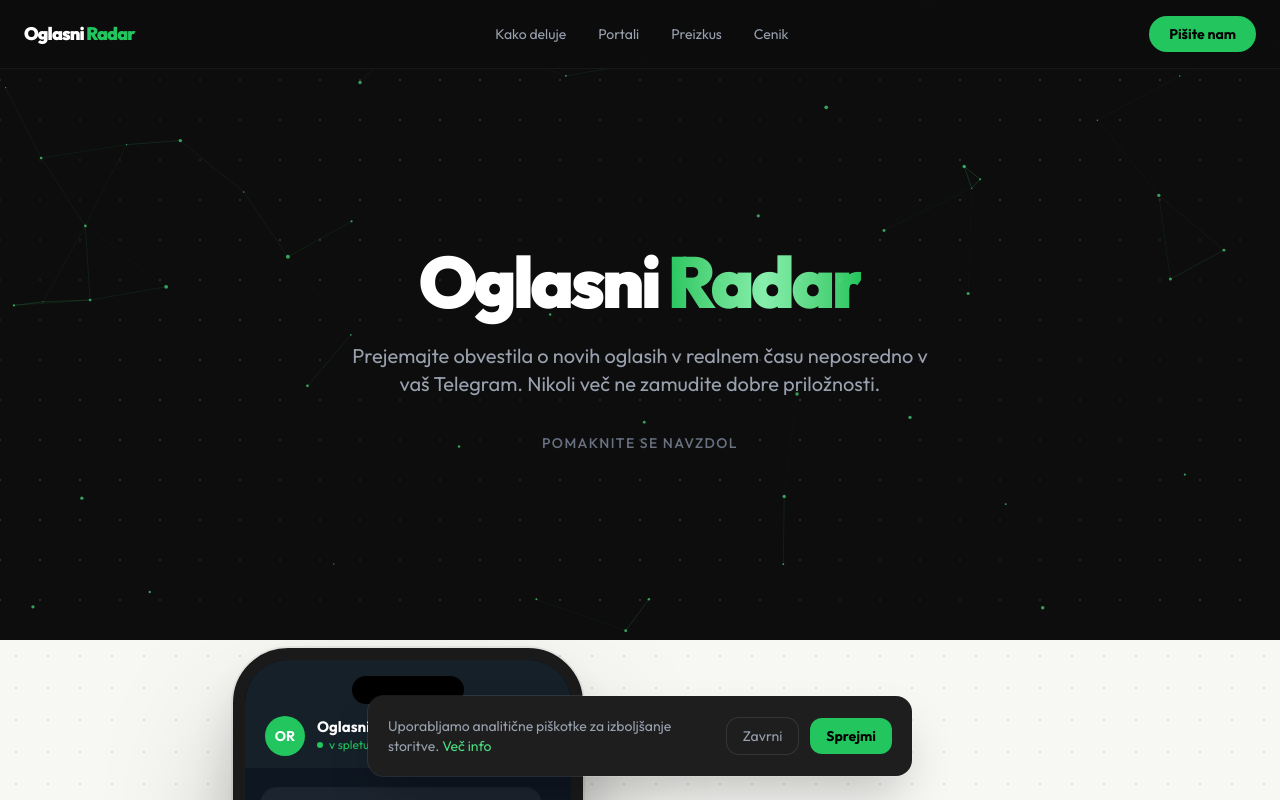
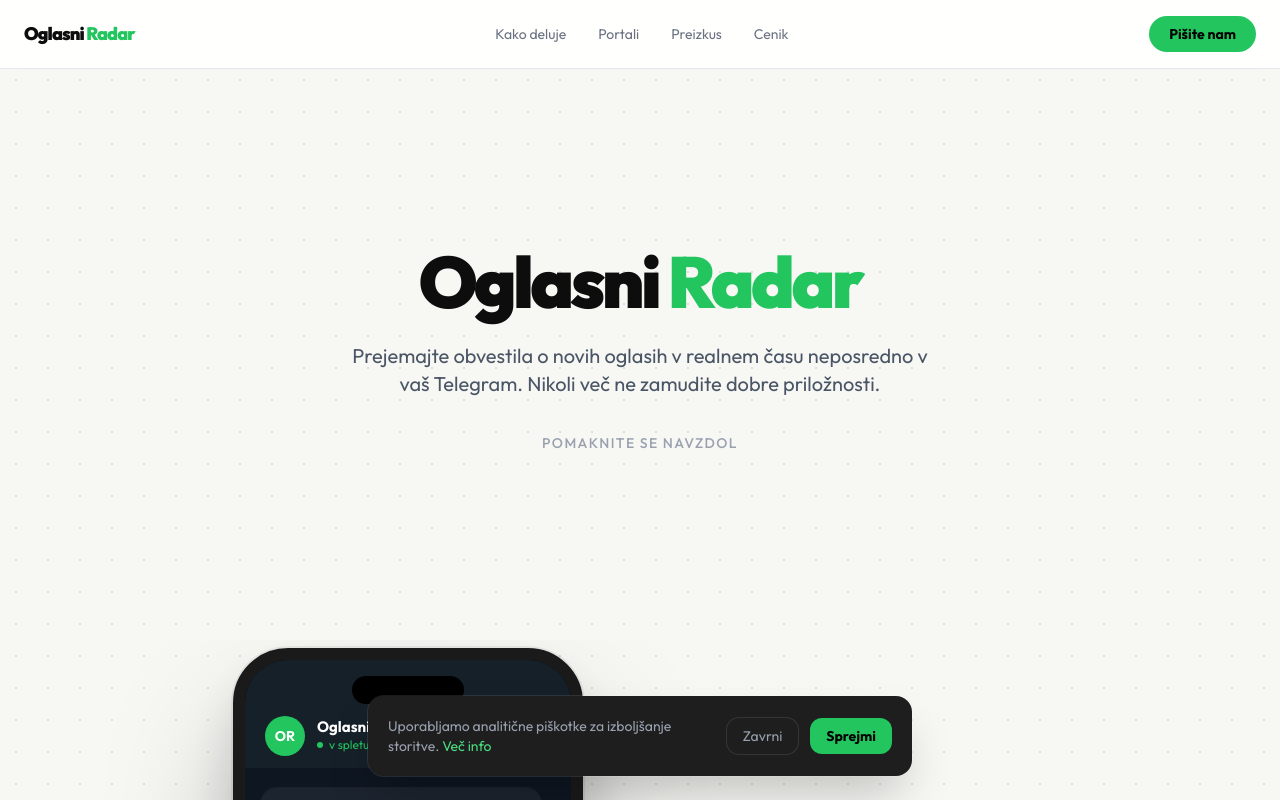
Before and after one commit to thebap-tist/WEBSITE-SCRAPER, a React (Vite) app: page / in a window 1280 px wide. Shown: the top 800 px of the page. Built offline with nearby package versions, Linux system fonts and the light colour scheme.

Commit message:
feat: update redesign files

```diff
--- a/src/App.tsx
+++ b/src/App.tsx
@@ -149,42 +149,42 @@
   return (
     <div className="min-h-screen bg-[#f7f7f4] text-[#0d0d0d] selection:bg-[#22c55e]/30">
 
-      {/* ── Navbar (stays dark — anchors brand identity) ── */}
-      <nav className={`fixed top-0 left-0 right-0 z-50 bg-[#0d0d0d]/95 backdrop-blur-md border-b border-white/5 transition-transform duration-1000 ${navVisible ? 'translate-y-0' : '-translate-y-full'}`}>
+      {/* ── Navbar (light) ── */}
+      <nav className={`fixed top-0 left-0 right-0 z-50 bg-white/90 backdrop-blur-md border-b border-gray-200 transition-transform duration-1000 ${navVisible ? 'translate-y-0' : '-translate-y-full'}`}>
         <div className="flex items-center justify-between px-6 py-4">
-          <a href="#" onClick={() => { navLinkClicked.current = true; }} className="text-lg font-black tracking-tighter text-white hover:opacity-80 transition-opacity">
+          <a href="#" onClick={() => { navLinkClicked.current = true; }} className="text-lg font-black tracking-tighter text-[#0d0d0d] hover:opacity-70 transition-opacity">
             Oglasni <span className="text-[#22c55e]">Radar</span>
           </a>
-          <div className="hidden md:flex items-center gap-8 text-sm text-gray-400">
+          <div className="hidden md:flex items-center gap-8 text-sm text-gray-500">
             {[
               { href: '#kako-deluje', label: 'Kako deluje' },
               { href: '#portali', label: 'Portali' },
               { href: '#preizkus', label: 'Preizkus' },
               { href: '#cenik', label: 'Cenik' },
             ].map(({ href, label }) => (
-              <a key={href} href={href} onClick={() => { navLinkClicked.current = true; }} className="hover:text-white transition-colors">{label}</a>
+              <a key={href} href={href} onClick={() => { navLinkClicked.current = true; }} className="hover:text-[#0d0d0d] transition-colors">{label}</a>
             ))}
           </div>
           <div className="flex items-center gap-3">
             <button onClick={() => setIsModalOpen(true)} className="rounded-full bg-[#22c55e] px-5 py-2 text-sm font-bold text-black hover:bg-[#4ade80] transition-colors">
               Pišite nam
             </button>
-            <button onClick={() => setIsMobileMenuOpen(prev => !prev)} className="md:hidden text-gray-400 hover:text-white transition-colors">
+            <button onClick={() => setIsMobileMenuOpen(prev => !prev)} className="md:hidden text-gray-500 hover:text-[#0d0d0d] transition-colors">
               {isMobileMenuOpen ? <X size={22} /> : <Menu size={22} />}
             </button>
           </div>
         </div>
         <AnimatePresence>
           {isMobileMenuOpen && (
-            <motion.div initial={{ opacity: 0, height: 0 }} animate={{ opacity: 1, height: 'auto' }} exit={{ opacity: 0, height: 0 }} className="md:hidden overflow-hidden border-t border-white/5">
-              <div className="flex flex-col items-end px-6 py-4 gap-5 text-sm text-gray-400">
+            <motion.div initial={{ opacity: 0, height: 0 }} animate={{ opacity: 1, height: 'auto' }} exit={{ opacity: 0, height: 0 }} className="md:hidden overflow-hidden border-t border-gray-200">
+              <div className="flex flex-col items-end px-6 py-4 gap-5 text-sm text-gray-500">
                 {[
                   { href: '#kako-deluje', label: 'Kako deluje' },
                   { href: '#portali', label: 'Portali' },
                   { href: '#preizkus', label: 'Preizkus' },
                   { href: '#cenik', label: 'Cenik' },
                 ].map(({ href, label }) => (
-                  <a key={href} href={href} onClick={() => { setIsMobileMenuOpen(false); navLinkClicked.current = true; }} className="hover:text-white transition-colors">{label}</a>
+                  <a key={href} href={href} onClick={() => { setIsMobileMenuOpen(false); navLinkClicked.current = true; }} className="hover:text-[#0d0d0d] transition-colors">{label}</a>
                 ))}
               </div>
             </motion.div>
@@ -192,18 +192,17 @@
         </AnimatePresence>
       </nav>
 
-      {/* ── Hero (stays dark — dramatic opener) ── */}
-      <section className="relative flex h-[80vh] flex-col items-center justify-center px-6 text-center pt-16 overflow-hidden bg-[#0d0d0d]">
-        <NetworkBg />
-        <h1 className="mb-6 text-5xl font-black tracking-tighter md:text-7xl text-white">
-          Oglasni <span className="bg-gradient-to-r from-[#22c55e] via-[#86efac] to-[#22c55e] bg-clip-text text-transparent">Radar</span>
+      {/* ── Hero (light) ── */}
+      <section className="relative flex h-[80vh] flex-col items-center justify-center px-6 text-center pt-16 overflow-hidden bg-[#f7f7f4] dot-grid">
+        <h1 className="mb-6 text-5xl font-black tracking-tighter md:text-7xl text-[#0d0d0d]">
+          Oglasni <span className="text-[#22c55e]">Radar</span>
         </h1>
-        <p className="max-w-xl text-lg text-gray-400 md:text-xl">
+        <p className="max-w-xl text-lg text-gray-600 md:text-xl">
           Prejemajte obvestila o novih oglasih v realnem času neposredno v vaš Telegram.
           Nikoli več ne zamudite dobre priložnosti.
         </p>
         <div className="mt-10 animate-bounce">
-          <p className="text-sm font-medium uppercase tracking-widest text-gray-500">Pomaknite se navzdol</p>
+          <p className="text-sm font-medium uppercase tracking-widest text-gray-400">Pomaknite se navzdol</p>
         </div>
       </section>
 
@@ -519,17 +518,17 @@
 
       <div className="h-px bg-gray-200" />
 
-      {/* ── Final CTA (stays dark — bookend contrast) ── */}
-      <section className="relative bg-[#0d0d0d] py-32 px-6 text-center overflow-hidden">
+      {/* ── Final CTA (light) ── */}
+      <section className="relative bg-[#f7f7f4] py-32 px-6 text-center overflow-hidden dot-grid">
         <div className="mx-auto max-w-3xl">
-          <h2 className="mb-6 text-4xl font-bold md:text-5xl leading-tight text-white">
+          <h2 className="mb-6 text-4xl font-bold md:text-5xl leading-tight text-[#0d0d0d]">
             Pripravljeni, da ujamete naslednji oglas pred vsemi?
           </h2>
-          <p className="mb-10 text-xl text-gray-400 text-center">
+          <p className="mb-10 text-xl text-gray-600 text-center">
             Povejte nam, kaj iščete, in skupaj bomo nastavili vaš osebni radar. <br />
             Odgovorimo še isti dan!
           </p>
-          <button onClick={() => setIsModalOpen(true)} className="group inline-flex items-center gap-2 rounded-full bg-[#22c55e] px-10 py-4 text-lg font-bold text-black transition-all hover:scale-105 hover:shadow-[0_0_30px_-5px_rgba(74,222,128,0.5)] active:scale-95">
+          <button onClick={() => setIsModalOpen(true)} className="group inline-flex items-center gap-2 rounded-full bg-[#22c55e] px-10 py-4 text-lg font-bold text-black transition-all hover:scale-105 hover:shadow-[0_8px_30px_-5px_rgba(34,197,94,0.4)] active:scale-95">
             Pišite nam <span className="transition-transform group-hover:translate-x-1">➔</span>
           </button>
         </div>
```
